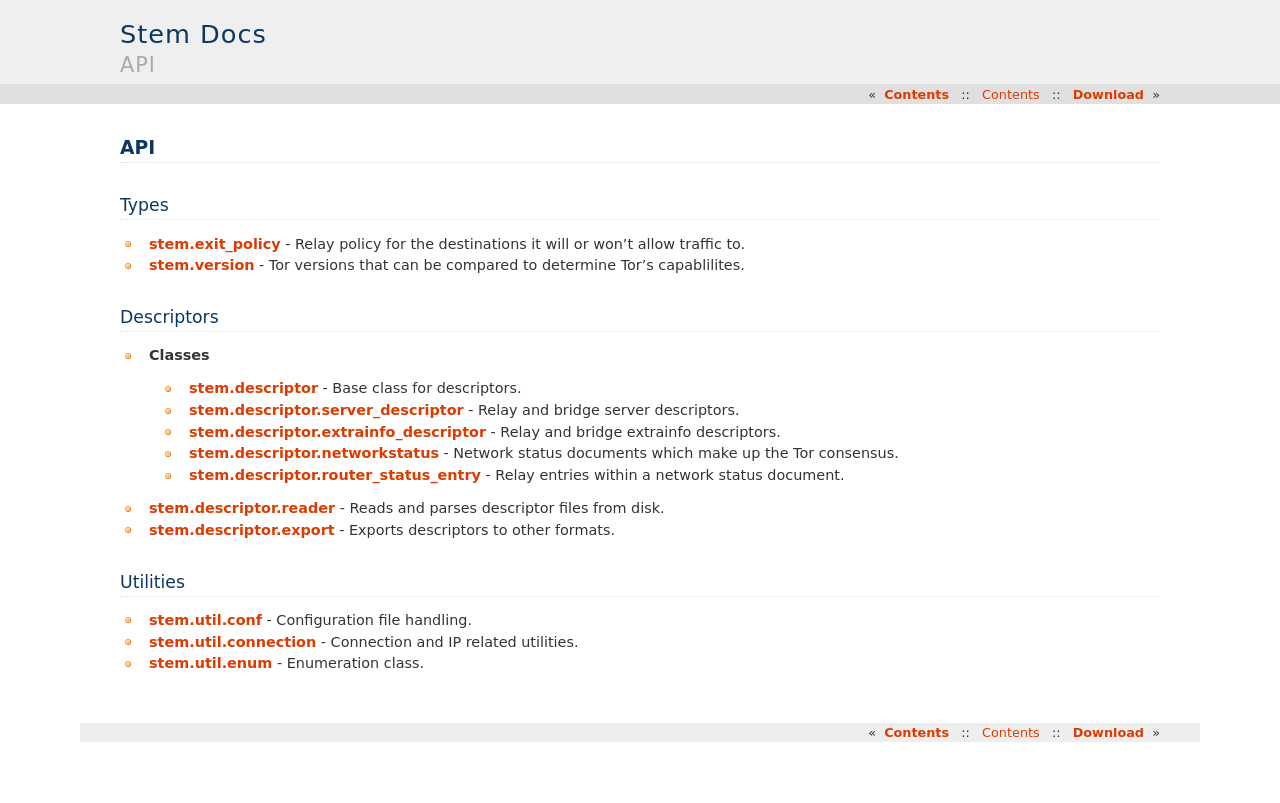
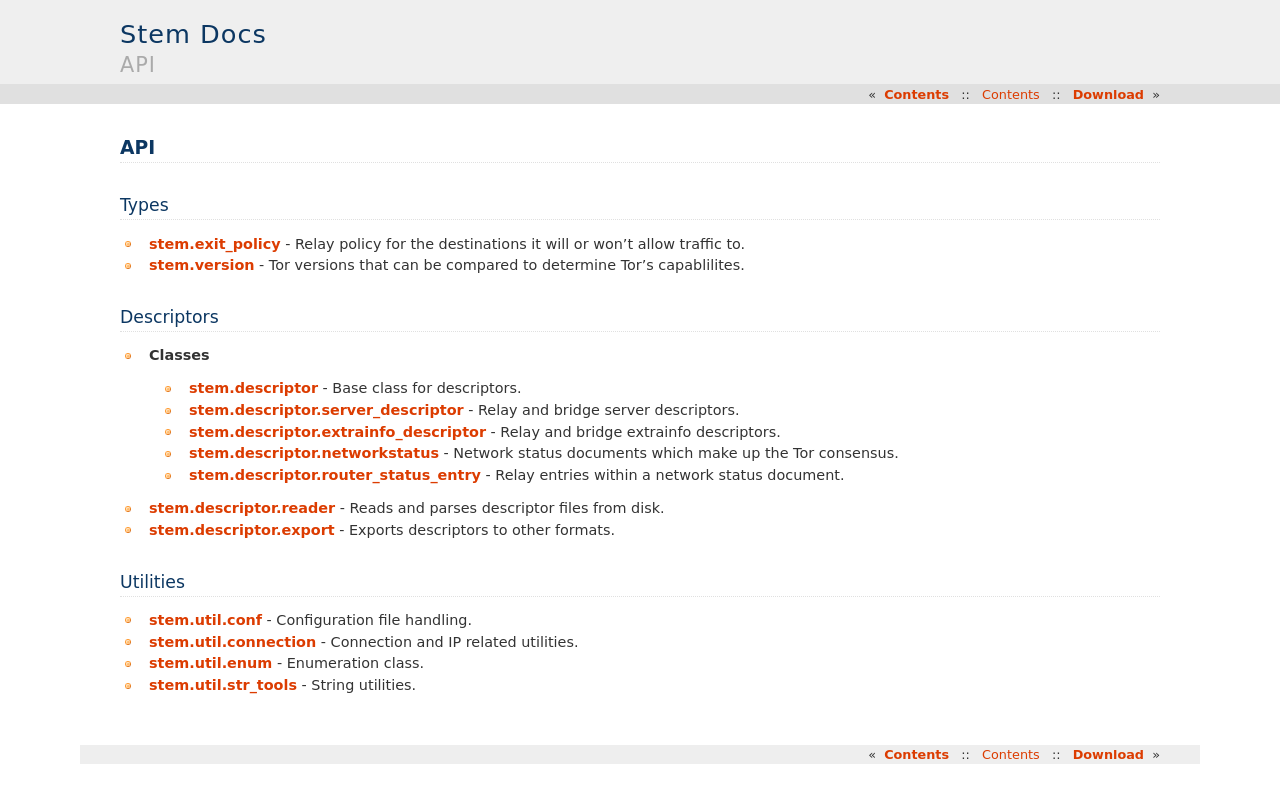
Before and after one commit to torproject/stem, a Sphinx documentation site: the page built from docs/api.rst, in a window 1280 px wide. Shown: the top 803 px of the page. Built offline with Sphinx 7.4.7, drawn with Linux system fonts in a browser that asks for light colours.

Commit message:
Revised API docs for stem.util.str_tools

```diff
--- a/docs/api.rst
+++ b/docs/api.rst
@@ -27,3 +27,4 @@
 * `stem.util.conf <util/conf.html>`_ - Configuration file handling.
 * `stem.util.connection <util/connection.html>`_ - Connection and IP related utilities.
 * `stem.util.enum <util/enum.html>`_ - Enumeration class.
+* `stem.util.str_tools <util/str_tools.html>`_ - String utilities.
--- a/docs/contents.rst
+++ b/docs/contents.rst
@@ -23,3 +23,4 @@
    util/conf
    util/connection
    util/enum
+   util/str_tools
--- /dev/null
+++ b/docs/util/str_tools.rst
@@ -0,0 +1,4 @@
+String Utilities
+================
+
+.. automodule:: stem.util.str_tools
```
Also changed, not shown: 1 other file.
